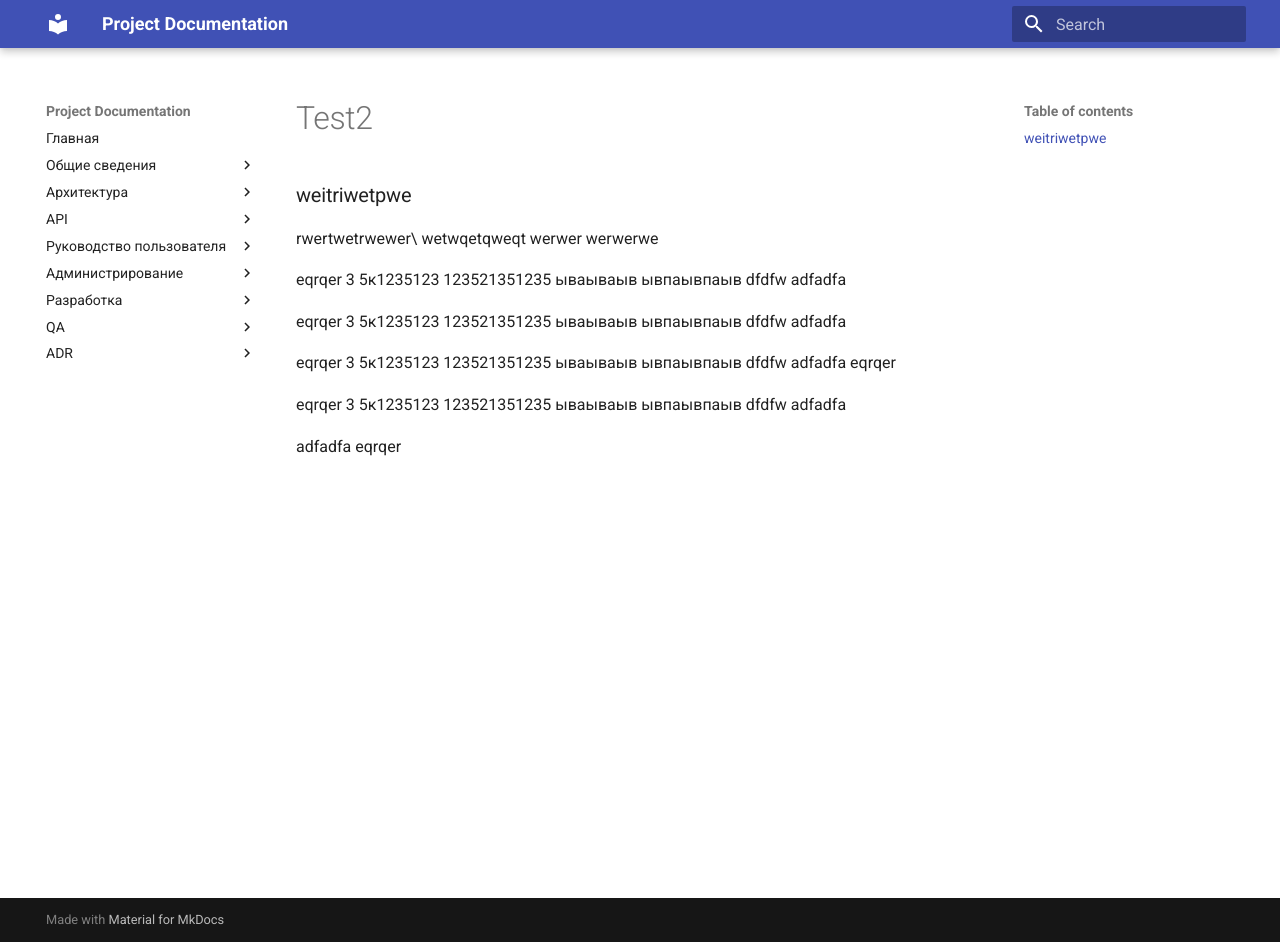
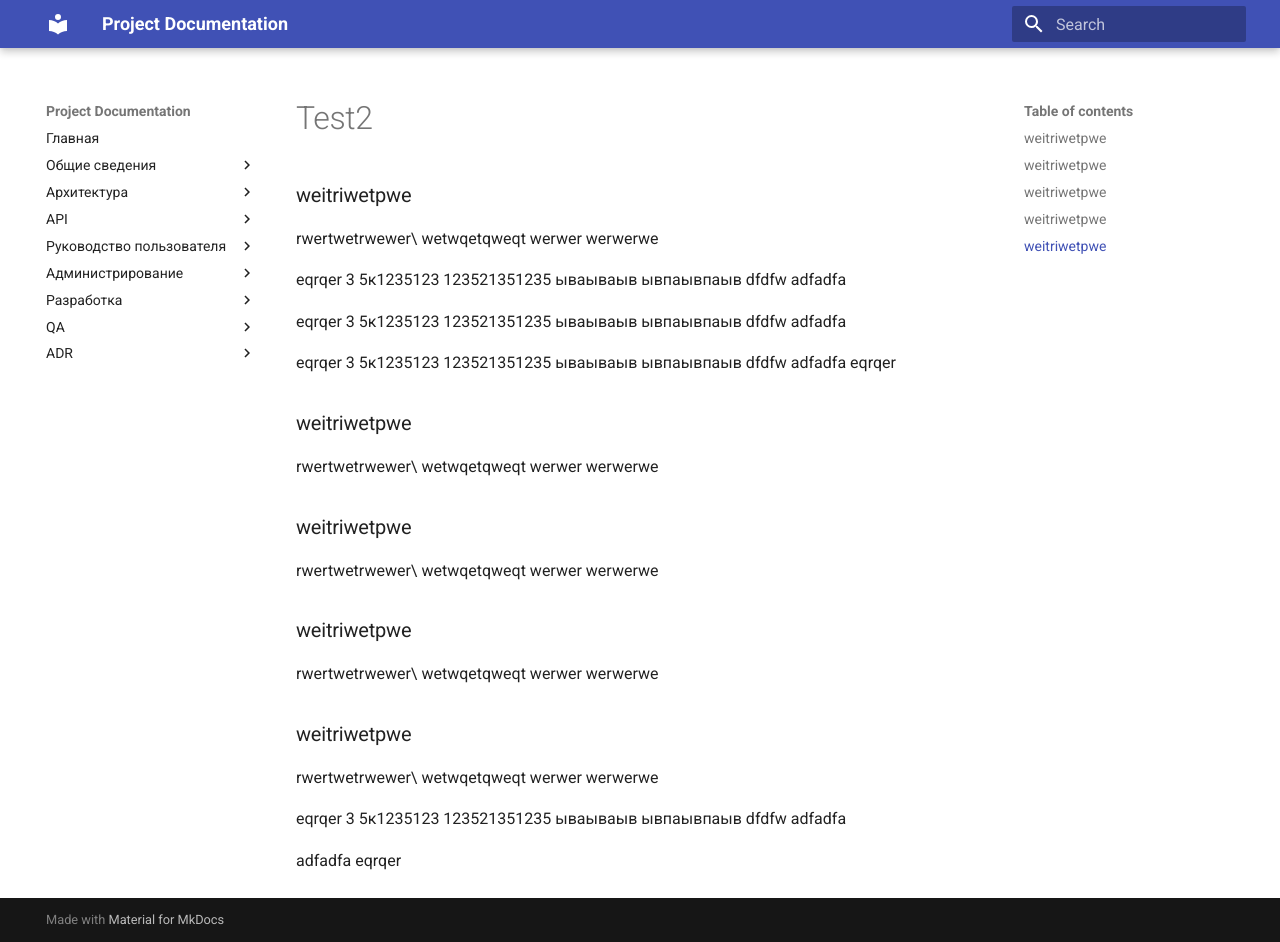
Before and after one commit to techwri/Demo, an MkDocs documentation site: the page built from docs/architecture/test2.md, in a window 1280 px wide and 942 px high. Built offline with MkDocs 1.6.1 and Material for MkDocs 9.7.7, drawn with Linux system fonts in a browser that asks for light colours.

Commit message:
Update test2.md

```diff
--- a/docs/architecture/test2.md
+++ b/docs/architecture/test2.md
@@ -28,6 +28,26 @@ eqrqer
 dfdfw
 adfadfa
 eqrqer
+### weitriwetpwe
+rwertwetrwewer\
+wetwqetqweqt
+werwer
+werwerwe
+### weitriwetpwe
+rwertwetrwewer\
+wetwqetqweqt
+werwer
+werwerwe
+### weitriwetpwe
+rwertwetrwewer\
+wetwqetqweqt
+werwer
+werwerwe
+### weitriwetpwe
+rwertwetrwewer\
+wetwqetqweqt
+werwer
+werwerwe
 
 
 eqrqer
```
